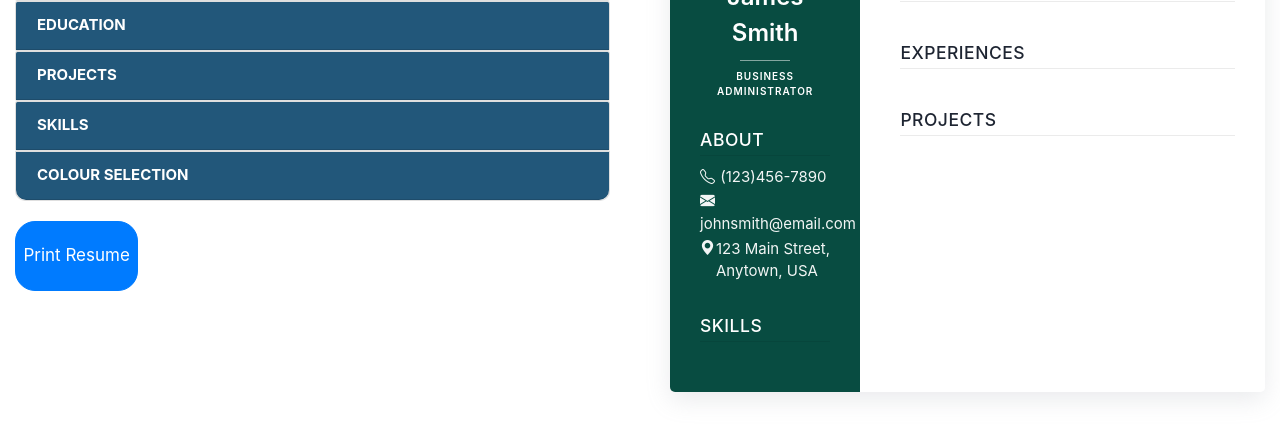
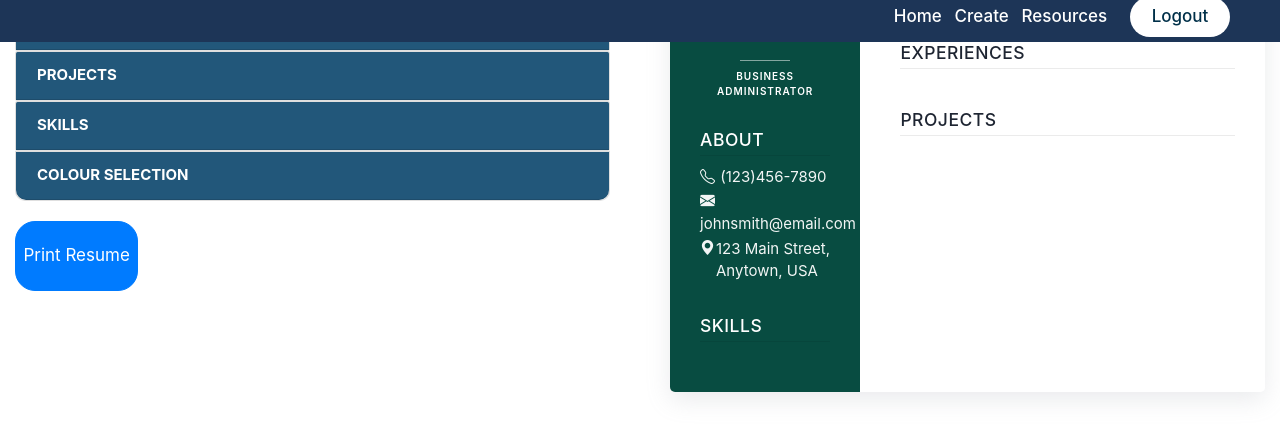
Before and after one commit to CaptainDwakea/Resumatic, a PHP site: page /Templates/resume2.php in a window 1280 px wide. Shown: the part 299-731 px from the top of the page. Run offline with PHP 8.4, Linux system fonts and the light colour scheme; a user stored in the database is signed in; some libraries are stand-ins or nearby versions; some web fonts are replaced.

Commit message:
Pls final

```diff
--- a/Templates/resume2.php
+++ b/Templates/resume2.php
@@ -155,7 +155,8 @@
             <nav class="nav-block">
                 <a href="" class="nav-contents"><img src="images/resumatic - logo.png" alt="" class="img-logo"></a>
                 <a href="../php pages/home_new.php" class="nav-contents">Home</a>
-                <a href="../php pages/resume.php" class="nav-contents">Resources</a>
+                <a href="../Templates/resume2.php" class="nav-contents">Create</a>
+                <a href="../Resources/index.php" class="nav-contents">Resources</a>
                 <!-- <a href="" class="nav-contents">Resources</a>
                 <a href="" class="nav-contents">Templates</a> -->
                 <?php
```
